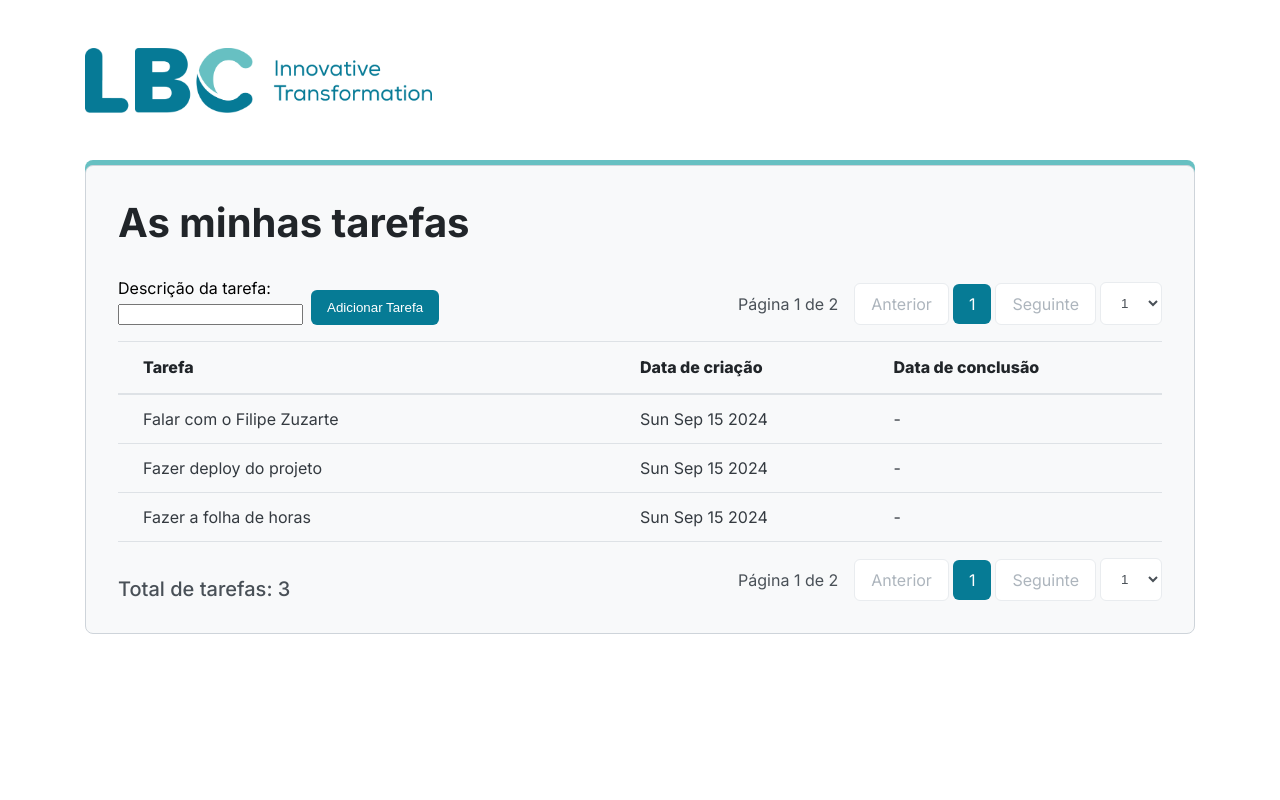
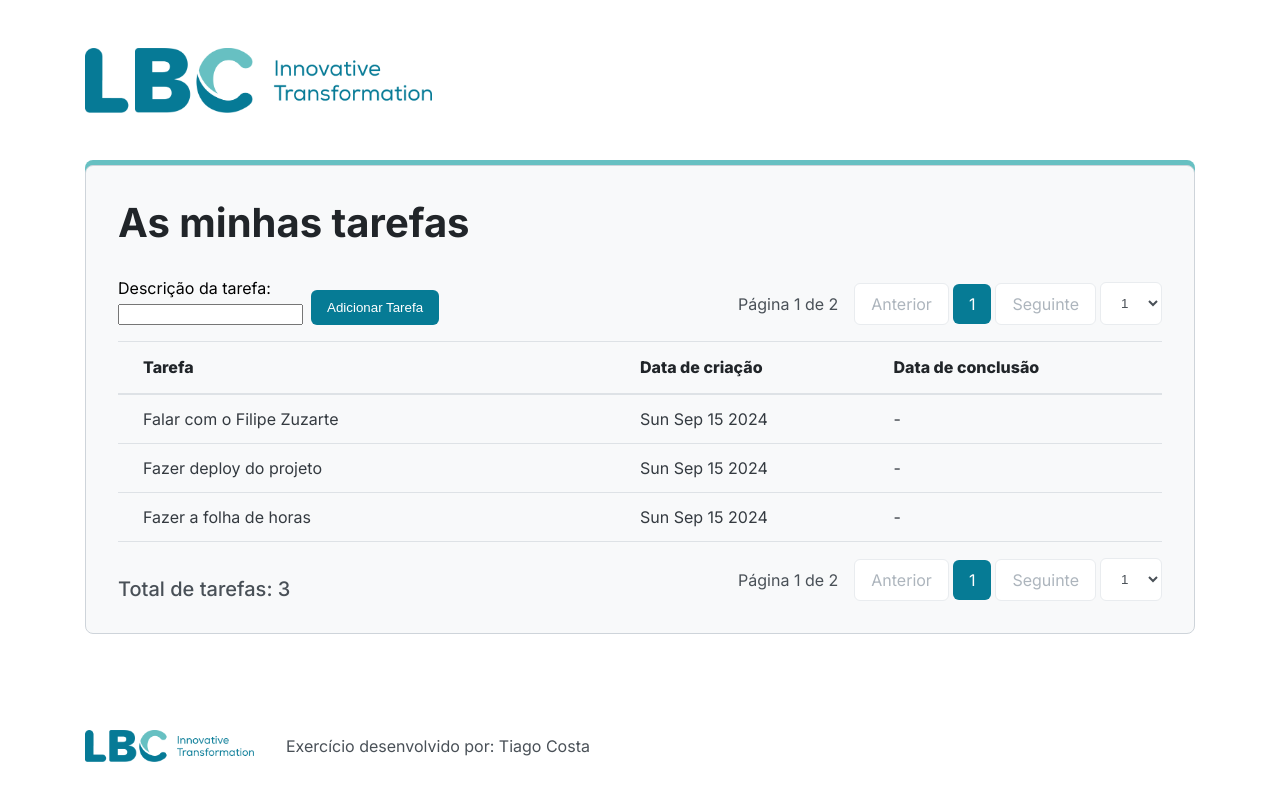
Before and after one commit to tykey/lbc_assesment, a React app in the folder lbc-assesment-app/: page /home in a window 1280 px wide. Shown: the top 800 px of the page. Built offline with nearby package versions, Linux system fonts and the light colour scheme.

Commit message:
footer and layout adjustments regarding view height

```diff
--- a/lbc-assesment-app/src/App.styled.tsx
+++ b/lbc-assesment-app/src/App.styled.tsx
@@ -10,6 +10,7 @@ export const AppContentWrapper = styled.div`
   max-width: ${FRAME_7_MAX_WIDTH};
   min-width: ${FRAME_7_MIN_WIDTH};
   margin: 0 auto;
+  flex-grow: 1;
 
   display: flex;
   flex-direction: column;
--- a/lbc-assesment-app/src/App.tsx
+++ b/lbc-assesment-app/src/App.tsx
@@ -3,6 +3,7 @@ import { HOME_PATH } from './constants/paths'
 import Homepage from './pages/Homepage'
 import { AppContentWrapper } from './App.styled'
 import Header from './shared/components/header/Header'
+import Footer from './shared/components/footer/Footer'
 
 const App = () => {
   return (
@@ -13,6 +14,7 @@ const App = () => {
           <Route path={HOME_PATH} element={<Homepage />} />
           <Route path="/" element={<Navigate to={HOME_PATH} />} />
         </Routes>
+        <Footer />
       </AppContentWrapper>
     </BrowserRouter>
   )
--- a/lbc-assesment-app/src/constants/dimensions.ts
+++ b/lbc-assesment-app/src/constants/dimensions.ts
@@ -22,3 +22,9 @@ export const ADD_TASK_INPUT_CONTAINER_GAP = '6px'
 /* PAGINATION */
 export const PAGINATION_WRAPPER_GAP = '16px'
 export const PAGINATION_BUTTONS_GAP = '4px'
+
+/* FOOTER */
+/* HEADER */
+export const FOOTER_PADDING_VERTICAL = '48px'
+export const FOOTER_LOGO_HEIGHT = '32px'
+export const FOOTER_LOGO_WIDTH = '169px'
--- a/lbc-assesment-app/src/index.css
+++ b/lbc-assesment-app/src/index.css
@@ -4,7 +4,15 @@ body,
 #root {
   margin: 0;
   font-size: 14px;
+  min-height: 100vh;
   background-color: white;
+}
+
+#root {
+  display: flex;
+  flex-direction: column;
+  justify-content: start;
+  align-items: start;
 }
 
 html {
--- a/lbc-assesment-app/src/pages/Homepage.styled.tsx
+++ b/lbc-assesment-app/src/pages/Homepage.styled.tsx
@@ -13,6 +13,11 @@ import {
   GRAY_700,
   GRAY_900,
 } from '../constants/colors'
+
+export const HomepageWrapper = styled.div`
+  width: 100%;
+  flex-grow: 1;
+`
 
 export const HomepageContentWrapper = styled.div`
   display: flex;
--- a/lbc-assesment-app/src/pages/Homepage.tsx
+++ b/lbc-assesment-app/src/pages/Homepage.tsx
@@ -1,5 +1,6 @@
 import { Task } from '../constants/types'
 import AddTaskComponent from '../shared/components/addTask/AddTaskComponent'
+import Footer from '../shared/components/footer/Footer'
 import PaginationComponent from '../shared/components/pagination/PaginationComponent'
 import TasksList from '../shared/components/tasksList/TasksList'
 import { usePagination } from '../shared/hooks/usePagination'
@@ -9,6 +10,7 @@ import {
   HomepageContent,
   HomepageContentWrapper,
   HomepageHeader,
+  HomepageWrapper,
   MenuItemContainer,
   TotalTasksSpan,
 } from './Homepage.styled'
@@ -44,6 +46,7 @@ const Homepage = () => {
   }
 
   return (
+    <HomepageWrapper>
       <HomepageContentWrapper>
         <HomepageHeader>
           <span>{pt.pages.homepage.my_tasks}</span>
@@ -82,6 +85,7 @@ const Homepage = () => {
           </ContentMenu>
         </HomepageContent>
       </HomepageContentWrapper>
+    </HomepageWrapper>
   )
 }
 
--- /dev/null
+++ b/lbc-assesment-app/src/shared/components/footer/Footer.styled.tsx
@@ -0,0 +1,29 @@
+import styled from '@emotion/styled'
+import {
+  FOOTER_LOGO_HEIGHT,
+  FOOTER_LOGO_WIDTH,
+  FOOTER_PADDING_VERTICAL,
+} from '../../../constants/dimensions'
+import { GRAY_700 } from '../../../constants/colors'
+
+export const FooterWrapper = styled.div`
+  display: flex;
+  flex-direction: row;
+  justify-content: start;
+  align-items: center;
+  gap: 32px;
+  padding: ${FOOTER_PADDING_VERTICAL} 0;
+
+  > img {
+    height: ${FOOTER_LOGO_HEIGHT};
+    width: ${FOOTER_LOGO_WIDTH};
+  }
+`
+
+export const FooterText = styled.span`
+  font-family: 'Inter', sans-serif;
+  font-size: 16px;
+  line-height: 28px;
+  font-weight: 400;
+  color: ${GRAY_700};
+`
--- /dev/null
+++ b/lbc-assesment-app/src/shared/components/footer/Footer.tsx
@@ -0,0 +1,15 @@
+import { memo } from 'react'
+import { FooterText, FooterWrapper } from './Footer.styled'
+import LogoPNG from '../../assets/logo/logotipo_url.png'
+import { pt } from '../../translations/pt'
+
+const Footer = () => {
+  return (
+    <FooterWrapper>
+      <img src={LogoPNG} />
+      <FooterText>{pt.components.footer.text}</FooterText>
+    </FooterWrapper>
+  )
+}
+
+export default memo(Footer)
--- a/lbc-assesment-app/src/shared/translations/pt.ts
+++ b/lbc-assesment-app/src/shared/translations/pt.ts
@@ -21,5 +21,8 @@ export const pt = {
       creation_date_label: 'Data de criação',
       finished_data_label: 'Data de conclusão',
     },
+    footer: {
+      text: 'Exercício desenvolvido por: Tiago Costa',
+    },
   },
 }
```
Lines whose indentation alone changed are shown as unchanged.
